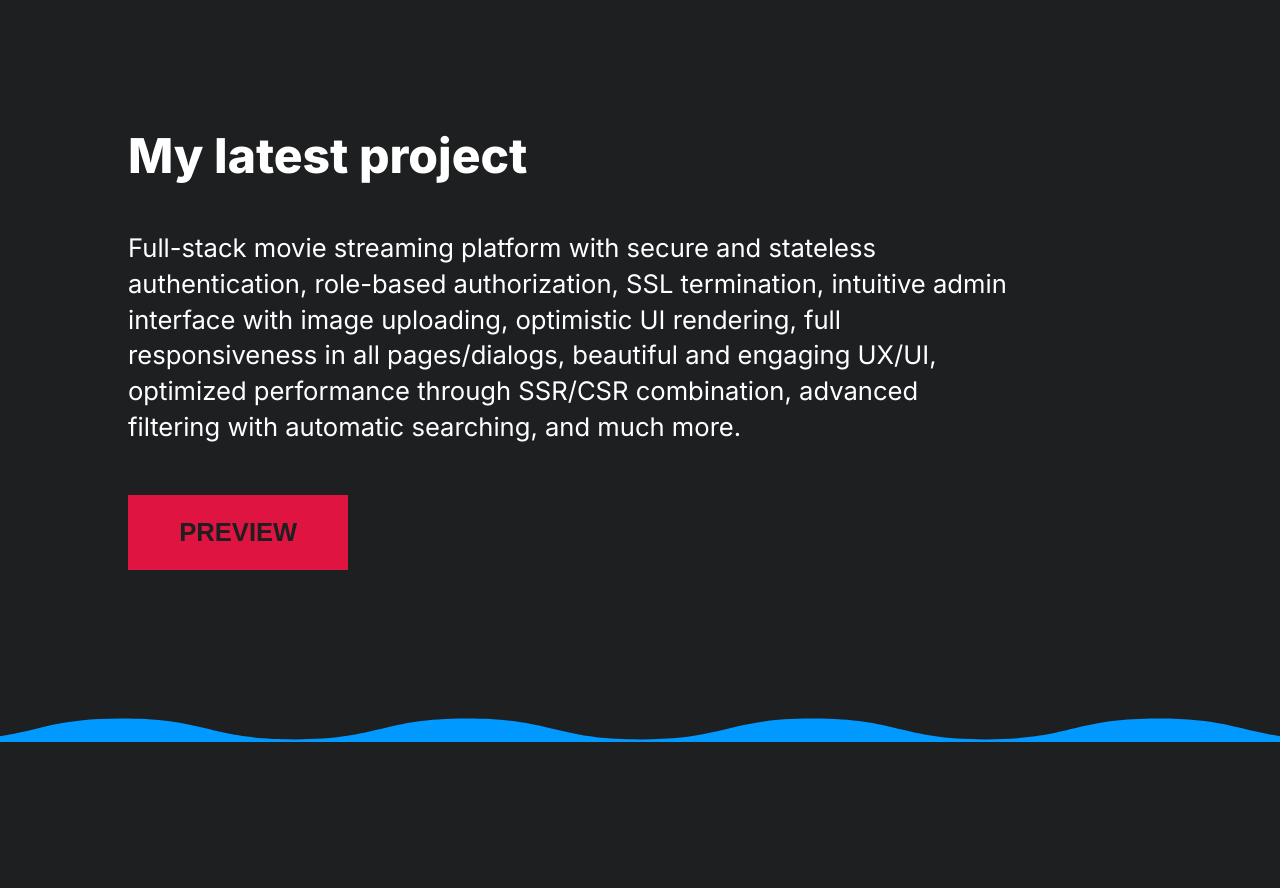
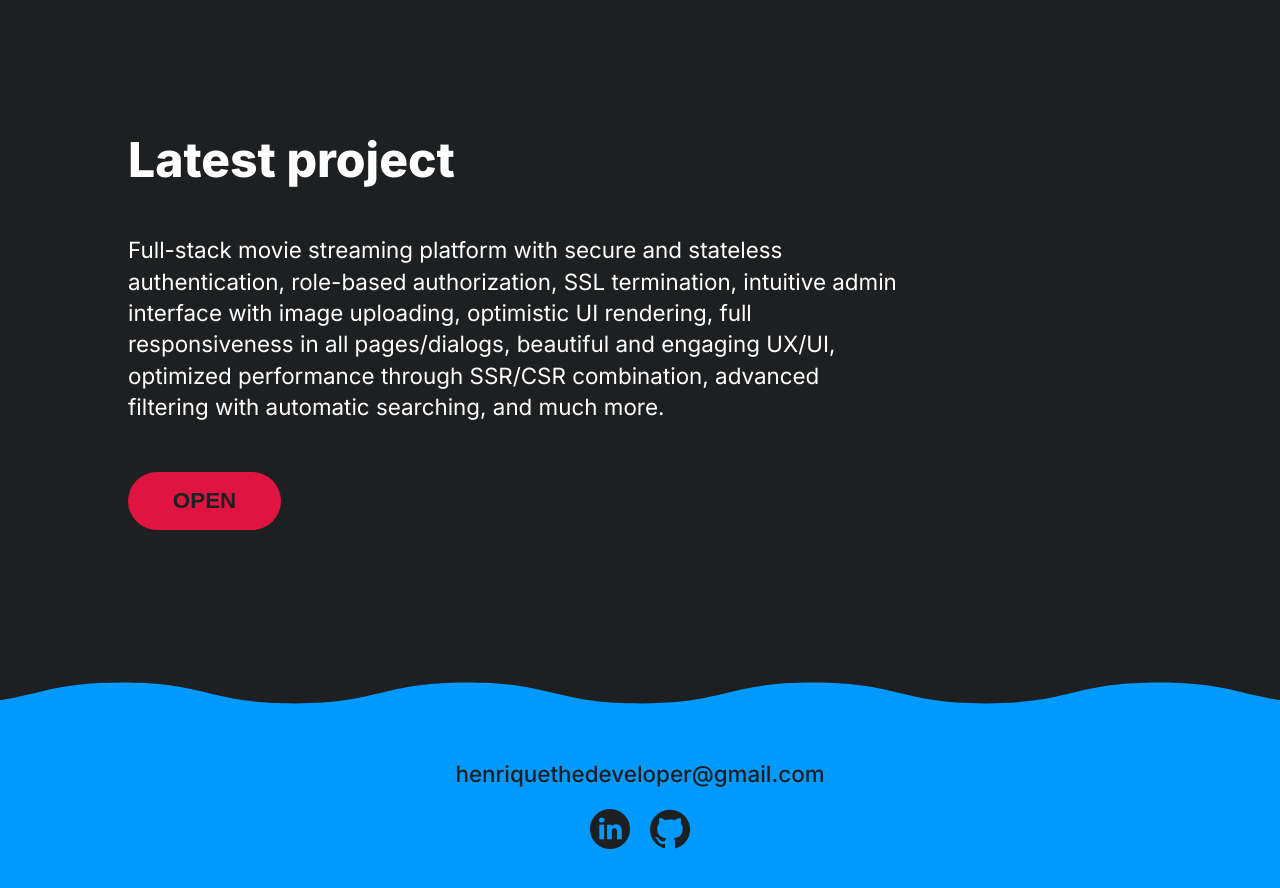
Before and after one commit to henriquebuzon/my-website, a website built with Vite: page index.html in a window 1280 px wide. Shown: the part 1500-2388 px from the top of the page. Before the commit the page ends 2245 px from the top, so only its background shows below. Built offline with nearby package versions, Linux system fonts and the light colour scheme.

Commit message:
Finished footer and scrollbar customization

```diff
--- a/index.html
+++ b/index.html
@@ -12,6 +12,7 @@
     <link rel="stylesheet" href="style.css" />
     <title>Henrique - The developer</title>
   </head>
+
   <body>
     <header>
       <img class="heyThere" src="heythere.svg" alt="Greetings" />
@@ -30,21 +31,26 @@
       <img class="wavyDividerTop"  src="wavy-divider.svg" alt="Wave" />
       <div class="wavySectionContainer">
         <img class="sun"  src="sun.png" alt="Wave">
-        <p class="aboutMe">The expertise is in the front-end, but my skills range through the entire web development spectrum. I know my way around from design to deploy.<br><br>When I’m not working or studying, I enjoy traveling and watching astronomy documentaries. </p>
+        <p class="aboutMe">My specialty is in the front-end, but my skills range through the entire web development spectrum. I know my way around from design to deploy.<br><br>When I’m not working or studying, I enjoy traveling and watching astronomy documentaries. </p>
       </div>
       <img class="wavyDividerBottom" src="wavy-divider.svg" alt="Wave" />
     </section>
-
     <section class="latestProject">
-      <h3 class="latestProjectHeaderText">My latest project</h3>
+      <h3 class="latestProjectHeaderText">Latest project</h3>
       <p class="latestProjectDescription">Full-stack movie streaming platform with secure and stateless authentication, role-based authorization, SSL termination, intuitive admin interface with image uploading, optimistic UI rendering, full responsiveness in all pages/dialogs, beautiful and engaging UX/UI, optimized performance through SSR/CSR combination, advanced filtering with automatic searching, and much more.</p>
-      <button class="latestProjectButton">PREVIEW</button>
+      <button class="latestProjectButton">OPEN</button>
     </section>
   </main>
+
   <footer>
     <img class="wavyDividerTop"  src="wavy-divider.svg" alt="Wave" />
-      <div class="wavySectionContainer">
+      <div class="footerContainer">
+        <p class="email">henriquethedeveloper@gmail.com</p>
+        <div class="contactIcons">
+        <img class="icon" src="linkedin-dark.png"/>
+        <img class="icon" src="github-dark.png"/>
       </div>
+    </div>
   </footer>
   </body>
 </html>
--- a/style.css
+++ b/style.css
@@ -168,7 +168,7 @@ h1 {
 
 .latestProject {
   padding-inline: 10%;
-  height: clamp(700px, 92vh, 1050px);
+  height: clamp(700px, 87vh, 1050px);
   display: flex;
   flex-direction: column;
   justify-content: center;
@@ -176,7 +176,7 @@ h1 {
 
 @media (orientation: portrait) {
   .latestProject {
-    height: 900px;
+    height: 800px;
   }
 }
 
@@ -196,28 +196,67 @@ h1 {
     font-size: 3rem;
   }
   .latestProjectDescription {
-    font-size: 1.6rem;
+    font-size: 1.4rem;
   }
 }
 
 .latestProjectButton {
-  padding: 0.9em 2em;
+  padding: 0.7em 2em;
   background-color: var(--secondary);
   color: var(--light);
   border: none;
-  font-size: 1.6rem;
+  font-size: 1.4rem;
   font-weight: 800;
   color: var(--dark);
   align-self: flex-start;
+  border-radius: 100px;
+}
+
+footer {
+  width: 100%;
+  height: 30vh;
+  display: flex;
+  flex-direction: column;
+  color: var(--dark);
+  text-align: center;
+  justify-content: center;
+  align-items: center;
+  font-size: 1rem;
+}
+
+.footerContainer {
+  background-color: var(--primary);
+  display: flex;
+  justify-content: center;
+  align-items: center;
+  flex-direction: column;
+  width: 100%;
+  height: 100%;
+}
+
+.email {
+  margin-top: -15px;
+  color: var(--dark);
+  text-align: center;
+  font-weight: 500;
+  font-size: 1.4rem;
 }
 
 /* Scrollbar */
+
+::-webkit-scrollbar-track {
+  -webkit-box-shadow: inset 0 0 6px rgba(0, 0, 0, 0.3);
+  border-radius: 10px;
+  background-color: var(--dark);
+}
+
 ::-webkit-scrollbar {
-  width: 10px;
+  width: 6px;
+  background-color: var(--dark);
 }
-::-webkit-scrollbar-track {
-  background: #f1f1f1;
+
+::-webkit-scrollbar-thumb {
+  border-radius: 10px;
+  -webkit-box-shadow: inset 0 0 6px rgba(0, 0, 0, 0.3);
+  background-color: var(--secondary);
 }
-::-webkit-scrollbar-thumb {
-  background: #888;
-}
```
Also changed, not shown: public/github-dark.png (added), public/linkedin-dark.png (added).
